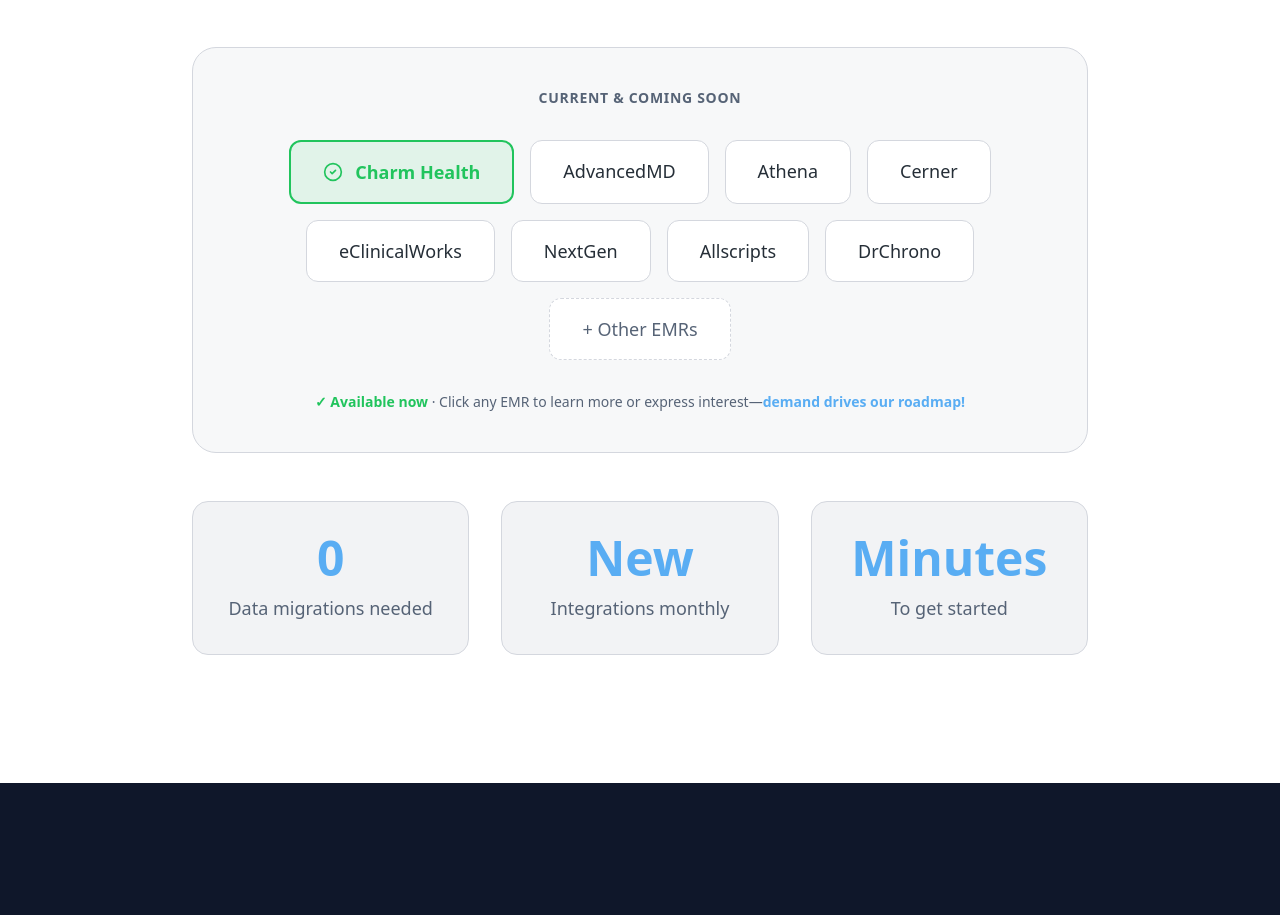
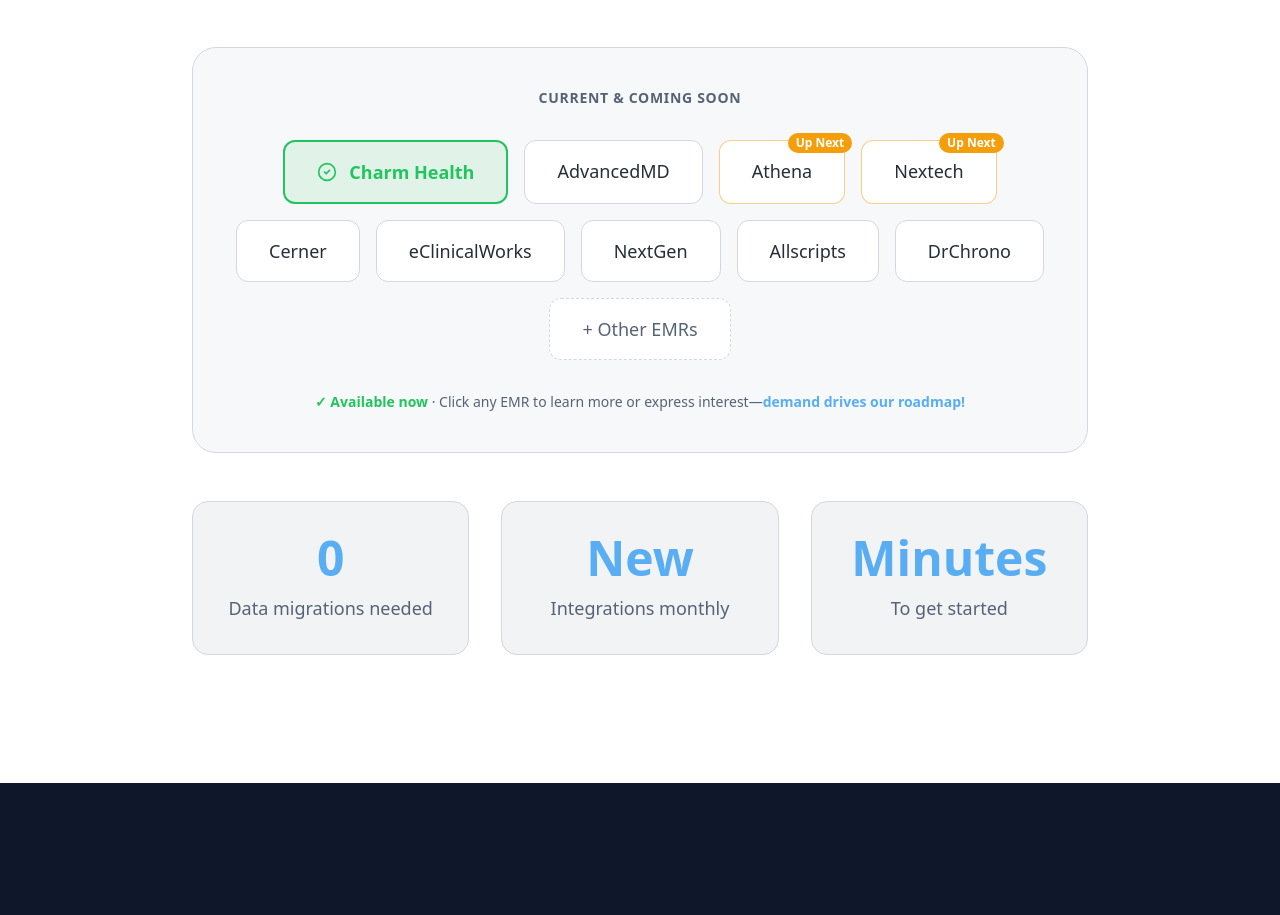
Before and after one commit to Pound-of-Cure-LLC/write-great-notes-web, a Next.js app: page / in a window 1280 px wide. Shown: the part 5980-6895 px from the top of the page. Built offline with nearby package versions, Linux system fonts and the light colour scheme; no server answers.

Commit message:
Add Nextech EMR and 'Up Next' badges for Athena and Nextech

```diff
--- a/app/(marketing)/features/page.tsx
+++ b/app/(marketing)/features/page.tsx
@@ -97,7 +97,7 @@
     benefits: [
       "Charm EMR integration",
       "AdvancedMD integration",
-      "Athena Health ready",
+      "Athena & Nextech up next",
       "Standalone mode available",
     ],
     screenshot: "/images/screenshots/emr-integration-charm.png",
--- a/app/(marketing)/home-page-content.tsx
+++ b/app/(marketing)/home-page-content.tsx
@@ -635,7 +635,8 @@
                   {/* Other EMRs - On Roadmap */}
                   {[
                     { name: "AdvancedMD", slug: "advancedmd" },
-                    { name: "Athena", slug: "athena" },
+                    { name: "Athena", slug: "athena", upNext: true },
+                    { name: "Nextech", slug: "nextech", upNext: true },
                     { name: "Cerner", slug: "cerner" },
                     { name: "eClinicalWorks", slug: "eclinicalworks" },
                     { name: "NextGen", slug: "nextgen" },
@@ -649,8 +650,13 @@
                     >
                       <Link
                         href={`/integrations/${emr.slug}`}
-                        className="px-8 py-4 bg-card rounded-xl border border-border text-foreground font-medium hover:border-primary hover:bg-primary/5 transition-all text-lg"
+                        className={`px-8 py-4 bg-card rounded-xl border text-foreground font-medium hover:border-primary hover:bg-primary/5 transition-all text-lg relative ${emr.upNext ? 'border-amber-500/50' : 'border-border'}`}
                       >
+                        {emr.upNext && (
+                          <span className="absolute -top-2 -right-2 px-2 py-0.5 bg-amber-500 text-white text-xs font-bold rounded-full">
+                            Up Next
+                          </span>
+                        )}
                         {emr.name}
                       </Link>
                     </motion.div>
--- a/app/(marketing)/integrations/[slug]/page.tsx
+++ b/app/(marketing)/integrations/[slug]/page.tsx
@@ -58,6 +58,10 @@
   "practice-fusion": {
     name: "Practice Fusion",
     description: "Cloud-based EHR for independent practices.",
+  },
+  "nextech": {
+    name: "Nextech",
+    description: "Specialty-focused EHR and practice management for ophthalmology, dermatology, and plastic surgery.",
   },
 };
 
--- a/app/(marketing)/page.tsx
+++ b/app/(marketing)/page.tsx
@@ -561,7 +561,8 @@
                   {/* Other EMRs - On Roadmap */}
                   {[
                     { name: "AdvancedMD", slug: "advancedmd" },
-                    { name: "Athena", slug: "athena" },
+                    { name: "Athena", slug: "athena", upNext: true },
+                    { name: "Nextech", slug: "nextech", upNext: true },
                     { name: "Cerner", slug: "cerner" },
                     { name: "eClinicalWorks", slug: "eclinicalworks" },
                     { name: "NextGen", slug: "nextgen" },
@@ -571,8 +572,13 @@
                     <Link
                       key={emr.slug}
                       href={`/integrations/${emr.slug}`}
-                      className="px-8 py-4 bg-card rounded-xl border border-border text-foreground font-medium hover:border-primary hover:bg-primary/5 transition-all hover:scale-105 text-lg"
+                      className={`px-8 py-4 bg-card rounded-xl border text-foreground font-medium hover:border-primary hover:bg-primary/5 transition-all hover:scale-105 text-lg relative ${emr.upNext ? 'border-amber-500/50' : 'border-border'}`}
                     >
+                      {emr.upNext && (
+                        <span className="absolute -top-2 -right-2 px-2 py-0.5 bg-amber-500 text-white text-xs font-bold rounded-full">
+                          Up Next
+                        </span>
+                      )}
                       {emr.name}
                     </Link>
                   ))}
```
